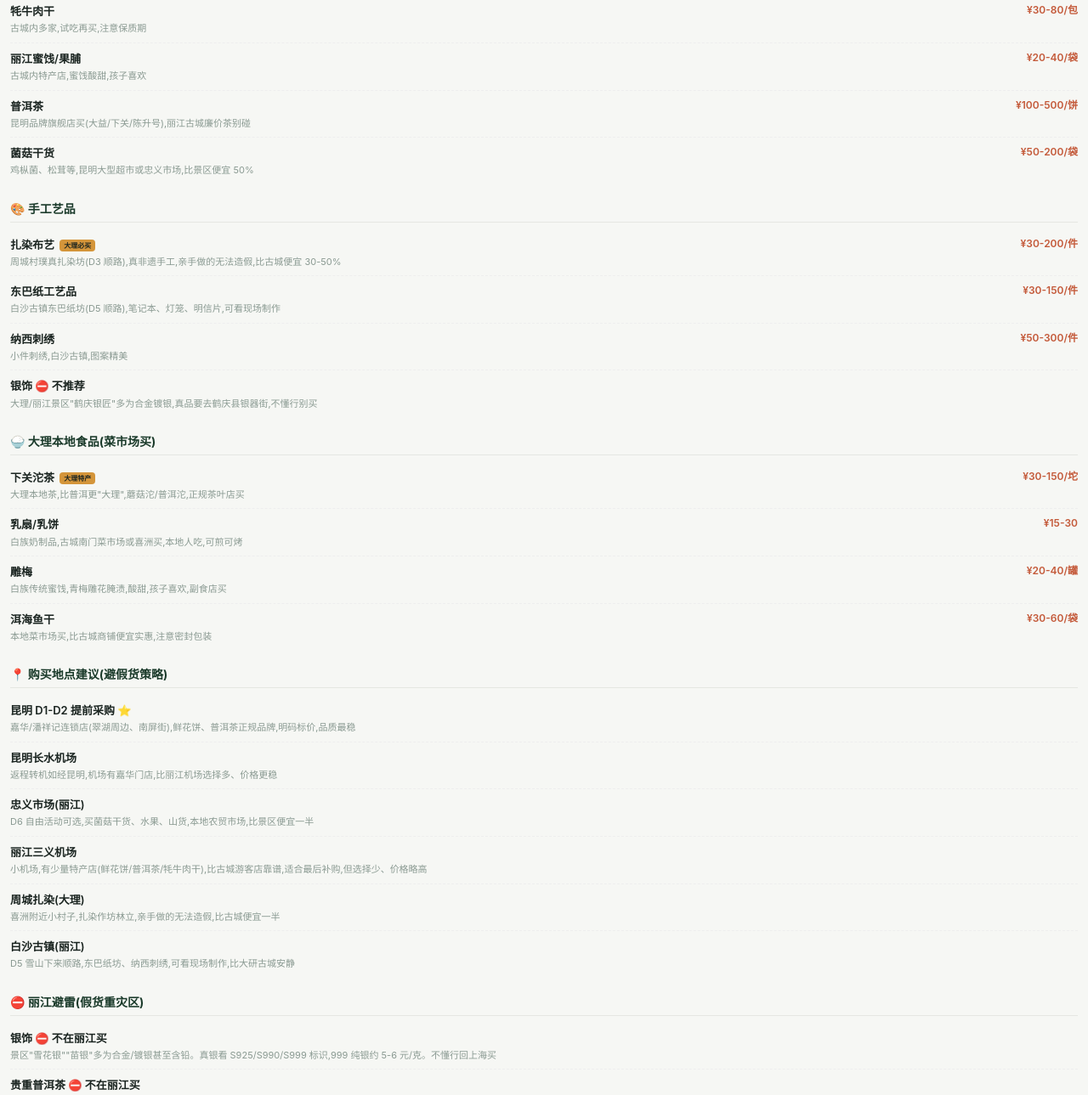
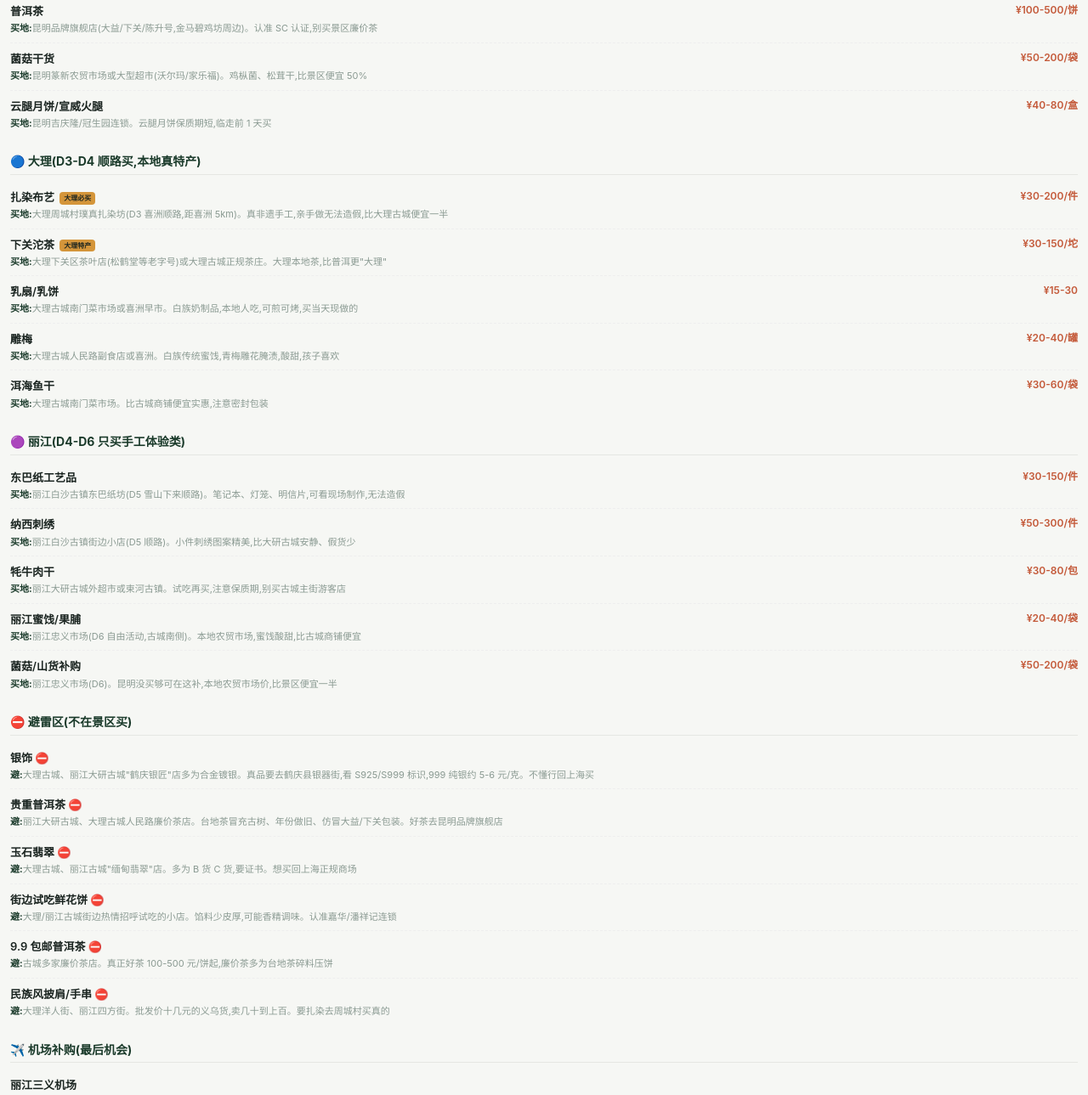
Before and after one commit to delaz/yunnan-travel, a plain HTML site: page index.html in a window 1280 px wide. Shown: the part 10711-12000 px from the top of the page at 85% size. Drawn offline with Linux system fonts and the light colour scheme.

Commit message:
购物:按城市重组,每样标具体购买地点

```diff
--- a/index.html
+++ b/index.html
@@ -238,6 +238,7 @@
   .shop-name .badge { display: inline-block; padding: 1px 5px; background: var(--amber); color: var(--ink); font-size: 8px; font-weight: 700; border-radius: 4px; margin-left: 3px; vertical-align: middle; }
   .shop-price { font-size: 12px; color: var(--brick); font-weight: 600; flex-shrink: 0; }
   .shop-desc { font-size: 11px; color: var(--ink-muted); margin-top: 2px; line-height: 1.5; }
+  .shop-desc b { color: var(--forest); font-weight: 700; }
 
   /* ── 注意事项 ── */
   .tips { padding: 0 12px; }
@@ -446,45 +447,44 @@
 </section>
 
 <section class="sec" id="shopping">
-  <div class="sec-hd"><h2>当地特色购物清单</h2><p>丽江假货多,标准特产在昆明提前买,丽江只买手工体验类</p></div>
+  <div class="sec-hd"><h2>当地特色购物清单</h2><p>标准特产昆明提前买,手工体验类在大理/丽江顺路买,银器贵重茶不在景区买</p></div>
   <div class="shop-list">
     <div class="shop-cat">
-      <h3>🍪 零食伴手礼</h3>
-      <div class="shop-item"><div><div class="shop-name">鲜花饼 <span class="badge">必买</span></div><div class="shop-desc">嘉华/潘祥记连锁,昆明 D1-D2 提前买,现烤保质期 15-30 天,真空包装好带走</div></div><div class="shop-price">¥30-60/盒</div></div>
-      <div class="shop-item"><div><div class="shop-name">牦牛肉干</div><div class="shop-desc">古城内多家,试吃再买,注意保质期</div></div><div class="shop-price">¥30-80/包</div></div>
-      <div class="shop-item"><div><div class="shop-name">丽江蜜饯/果脯</div><div class="shop-desc">古城内特产店,蜜饯酸甜,孩子喜欢</div></div><div class="shop-price">¥20-40/袋</div></div>
-      <div class="shop-item"><div><div class="shop-name">普洱茶</div><div class="shop-desc">昆明品牌旗舰店买(大益/下关/陈升号),丽江古城廉价茶别碰</div></div><div class="shop-price">¥100-500/饼</div></div>
-      <div class="shop-item"><div><div class="shop-name">菌菇干货</div><div class="shop-desc">鸡枞菌、松茸等,昆明大型超市或忠义市场,比景区便宜 50%</div></div><div class="shop-price">¥50-200/袋</div></div>
+      <h3>🟢 昆明(D1-D2 提前采购,最靠谱)</h3>
+      <div class="shop-item"><div><div class="shop-name">鲜花饼 <span class="badge">必买</span></div><div class="shop-desc"><b>买地:</b>昆明嘉华/潘祥记连锁店(翠湖周边、南屏街、长水机场)。明码标价,真空包装好带走,现烤保质期 15-30 天</div></div><div class="shop-price">¥30-60/盒</div></div>
+      <div class="shop-item"><div><div class="shop-name">普洱茶</div><div class="shop-desc"><b>买地:</b>昆明品牌旗舰店(大益/下关/陈升号,金马碧鸡坊周边)。认准 SC 认证,别买景区廉价茶</div></div><div class="shop-price">¥100-500/饼</div></div>
+      <div class="shop-item"><div><div class="shop-name">菌菇干货</div><div class="shop-desc"><b>买地:</b>昆明篆新农贸市场或大型超市(沃尔玛/家乐福)。鸡枞菌、松茸干,比景区便宜 50%</div></div><div class="shop-price">¥50-200/袋</div></div>
+      <div class="shop-item"><div><div class="shop-name">云腿月饼/宣威火腿</div><div class="shop-desc"><b>买地:</b>昆明吉庆隆/冠生园连锁。云腿月饼保质期短,临走前 1 天买</div></div><div class="shop-price">¥40-80/盒</div></div>
     </div>
     <div class="shop-cat">
-      <h3>🎨 手工艺品</h3>
-      <div class="shop-item"><div><div class="shop-name">扎染布艺 <span class="badge">大理必买</span></div><div class="shop-desc">周城村璞真扎染坊(D3 顺路),真非遗手工,亲手做的无法造假,比古城便宜 30-50%</div></div><div class="shop-price">¥30-200/件</div></div>
-      <div class="shop-item"><div><div class="shop-name">东巴纸工艺品</div><div class="shop-desc">白沙古镇东巴纸坊(D5 顺路),笔记本、灯笼、明信片,可看现场制作</div></div><div class="shop-price">¥30-150/件</div></div>
-      <div class="shop-item"><div><div class="shop-name">纳西刺绣</div><div class="shop-desc">小件刺绣,白沙古镇,图案精美</div></div><div class="shop-price">¥50-300/件</div></div>
-      <div class="shop-item"><div><div class="shop-name">银饰 ⛔ 不推荐</div><div class="shop-desc">大理/丽江景区"鹤庆银匠"多为合金镀银,真品要去鹤庆县银器街,不懂行别买</div></div><div class="shop-price"></div></div>
+      <h3>🔵 大理(D3-D4 顺路买,本地真特产)</h3>
+      <div class="shop-item"><div><div class="shop-name">扎染布艺 <span class="badge">大理必买</span></div><div class="shop-desc"><b>买地:</b>大理周城村璞真扎染坊(D3 喜洲顺路,距喜洲 5km)。真非遗手工,亲手做无法造假,比大理古城便宜一半</div></div><div class="shop-price">¥30-200/件</div></div>
+      <div class="shop-item"><div><div class="shop-name">下关沱茶 <span class="badge">大理特产</span></div><div class="shop-desc"><b>买地:</b>大理下关区茶叶店(松鹤堂等老字号)或大理古城正规茶庄。大理本地茶,比普洱更"大理"</div></div><div class="shop-price">¥30-150/坨</div></div>
+      <div class="shop-item"><div><div class="shop-name">乳扇/乳饼</div><div class="shop-desc"><b>买地:</b>大理古城南门菜市场或喜洲早市。白族奶制品,本地人吃,可煎可烤,买当天现做的</div></div><div class="shop-price">¥15-30</div></div>
+      <div class="shop-item"><div><div class="shop-name">雕梅</div><div class="shop-desc"><b>买地:</b>大理古城人民路副食店或喜洲。白族传统蜜饯,青梅雕花腌渍,酸甜,孩子喜欢</div></div><div class="shop-price">¥20-40/罐</div></div>
+      <div class="shop-item"><div><div class="shop-name">洱海鱼干</div><div class="shop-desc"><b>买地:</b>大理古城南门菜市场。比古城商铺便宜实惠,注意密封包装</div></div><div class="shop-price">¥30-60/袋</div></div>
     </div>
     <div class="shop-cat">
-      <h3>🍚 大理本地食品(菜市场买)</h3>
-      <div class="shop-item"><div><div class="shop-name">下关沱茶 <span class="badge">大理特产</span></div><div class="shop-desc">大理本地茶,比普洱更"大理",蘑菇沱/普洱沱,正规茶叶店买</div></div><div class="shop-price">¥30-150/坨</div></div>
-      <div class="shop-item"><div><div class="shop-name">乳扇/乳饼</div><div class="shop-desc">白族奶制品,古城南门菜市场或喜洲买,本地人吃,可煎可烤</div></div><div class="shop-price">¥15-30</div></div>
-      <div class="shop-item"><div><div class="shop-name">雕梅</div><div class="shop-desc">白族传统蜜饯,青梅雕花腌渍,酸甜,孩子喜欢,副食店买</div></div><div class="shop-price">¥20-40/罐</div></div>
-      <div class="shop-item"><div><div class="shop-name">洱海鱼干</div><div class="shop-desc">本地菜市场买,比古城商铺便宜实惠,注意密封包装</div></div><div class="shop-price">¥30-60/袋</div></div>
+      <h3>🟣 丽江(D4-D6 只买手工体验类)</h3>
+      <div class="shop-item"><div><div class="shop-name">东巴纸工艺品</div><div class="shop-desc"><b>买地:</b>丽江白沙古镇东巴纸坊(D5 雪山下来顺路)。笔记本、灯笼、明信片,可看现场制作,无法造假</div></div><div class="shop-price">¥30-150/件</div></div>
+      <div class="shop-item"><div><div class="shop-name">纳西刺绣</div><div class="shop-desc"><b>买地:</b>丽江白沙古镇街边小店(D5 顺路)。小件刺绣图案精美,比大研古城安静、假货少</div></div><div class="shop-price">¥50-300/件</div></div>
+      <div class="shop-item"><div><div class="shop-name">牦牛肉干</div><div class="shop-desc"><b>买地:</b>丽江大研古城外超市或束河古镇。试吃再买,注意保质期,别买古城主街游客店</div></div><div class="shop-price">¥30-80/包</div></div>
+      <div class="shop-item"><div><div class="shop-name">丽江蜜饯/果脯</div><div class="shop-desc"><b>买地:</b>丽江忠义市场(D6 自由活动,古城南侧)。本地农贸市场,蜜饯酸甜,比古城商铺便宜</div></div><div class="shop-price">¥20-40/袋</div></div>
+      <div class="shop-item"><div><div class="shop-name">菌菇/山货补购</div><div class="shop-desc"><b>买地:</b>丽江忠义市场(D6)。昆明没买够可在这补,本地农贸市场价,比景区便宜一半</div></div><div class="shop-price">¥50-200/袋</div></div>
     </div>
     <div class="shop-cat">
-      <h3>📍 购买地点建议(避假货策略)</h3>
-      <div class="shop-item"><div><div class="shop-name">昆明 D1-D2 提前采购 ⭐</div><div class="shop-desc">嘉华/潘祥记连锁店(翠湖周边、南屏街),鲜花饼、普洱茶正规品牌,明码标价,品质最稳</div></div><div class="shop-price"></div></div>
-      <div class="shop-item"><div><div class="shop-name">昆明长水机场</div><div class="shop-desc">返程转机如经昆明,机场有嘉华门店,比丽江机场选择多、价格更稳</div></div><div class="shop-price"></div></div>
-      <div class="shop-item"><div><div class="shop-name">忠义市场(丽江)</div><div class="shop-desc">D6 自由活动可选,买菌菇干货、水果、山货,本地农贸市场,比景区便宜一半</div></div><div class="shop-price"></div></div>
-      <div class="shop-item"><div><div class="shop-name">丽江三义机场</div><div class="shop-desc">小机场,有少量特产店(鲜花饼/普洱茶/牦牛肉干),比古城游客店靠谱,适合最后补购,但选择少、价格略高</div></div><div class="shop-price"></div></div>
-      <div class="shop-item"><div><div class="shop-name">周城扎染(大理)</div><div class="shop-desc">喜洲附近小村子,扎染作坊林立,亲手做的无法造假,比古城便宜一半</div></div><div class="shop-price"></div></div>
-      <div class="shop-item"><div><div class="shop-name">白沙古镇(丽江)</div><div class="shop-desc">D5 雪山下来顺路,东巴纸坊、纳西刺绣,可看现场制作,比大研古城安静</div></div><div class="shop-price"></div></div>
+      <h3>⛔ 避雷区(不在景区买)</h3>
+      <div class="shop-item"><div><div class="shop-name">银饰 ⛔</div><div class="shop-desc"><b>避:</b>大理古城、丽江大研古城"鹤庆银匠"店多为合金镀银。真品要去鹤庆县银器街,看 S925/S999 标识,999 纯银约 5-6 元/克。不懂行回上海买</div></div><div class="shop-price"></div></div>
+      <div class="shop-item"><div><div class="shop-name">贵重普洱茶 ⛔</div><div class="shop-desc"><b>避:</b>丽江大研古城、大理古城人民路廉价茶店。台地茶冒充古树、年份做旧、仿冒大益/下关包装。好茶去昆明品牌旗舰店</div></div><div class="shop-price"></div></div>
+      <div class="shop-item"><div><div class="shop-name">玉石翡翠 ⛔</div><div class="shop-desc"><b>避:</b>大理古城、丽江古城"缅甸翡翠"店。多为 B 货 C 货,要证书。想买回上海正规商场</div></div><div class="shop-price"></div></div>
+      <div class="shop-item"><div><div class="shop-name">街边试吃鲜花饼 ⛔</div><div class="shop-desc"><b>避:</b>大理/丽江古城街边热情招呼试吃的小店。馅料少皮厚,可能香精调味。认准嘉华/潘祥记连锁</div></div><div class="shop-price"></div></div>
+      <div class="shop-item"><div><div class="shop-name">9.9 包邮普洱茶 ⛔</div><div class="shop-desc"><b>避:</b>古城多家廉价茶店。真正好茶 100-500 元/饼起,廉价茶多为台地茶碎料压饼</div></div><div class="shop-price"></div></div>
+      <div class="shop-item"><div><div class="shop-name">民族风披肩/手串 ⛔</div><div class="shop-desc"><b>避:</b>大理洋人街、丽江四方街。批发价十几元的义乌货,卖几十到上百。要扎染去周城村买真的</div></div><div class="shop-price"></div></div>
     </div>
     <div class="shop-cat">
-      <h3>⛔ 丽江避雷(假货重灾区)</h3>
-      <div class="shop-item"><div><div class="shop-name">银饰 ⛔ 不在丽江买</div><div class="shop-desc">景区"雪花银""苗银"多为合金/镀银甚至含铅。真银看 S925/S990/S999 标识,999 纯银约 5-6 元/克。不懂行回上海买</div></div><div class="shop-price"></div></div>
-      <div class="shop-item"><div><div class="shop-name">贵重普洱茶 ⛔ 不在丽江买</div><div class="shop-desc">台地茶冒充古树茶、年份做旧、仿冒大益/下关包装。要买好茶去昆明品牌旗舰店或回上海</div></div><div class="shop-price"></div></div>
-      <div class="shop-item"><div><div class="shop-name">街边试吃鲜花饼 ⛔</div><div class="shop-desc">热情招呼试吃的小店品质参差,馅料少皮厚,可能香精调味。认准嘉华/潘祥记连锁</div></div><div class="shop-price"></div></div>
-      <div class="shop-item"><div><div class="shop-name">9.9 包邮普洱茶 ⛔</div><div class="shop-desc">古城多家廉价茶店,真正好茶 100-500 元/饼起,廉价茶多为台地茶碎料压饼</div></div><div class="shop-price"></div></div>
+      <h3>✈️ 机场补购(最后机会)</h3>
+      <div class="shop-item"><div><div class="shop-name">丽江三义机场</div><div class="shop-desc">小机场,有少量特产店(鲜花饼/普洱茶/牦牛肉干),比古城游客店靠谱,适合最后补购,选择少、价格略高</div></div><div class="shop-price"></div></div>
+      <div class="shop-item"><div><div class="shop-name">昆明长水机场</div><div class="shop-desc">返程转机如经昆明,机场有嘉华/潘祥记门店,比丽江机场选择多、价格更稳</div></div><div class="shop-price"></div></div>
     </div>
   </div>
 </section>
```
